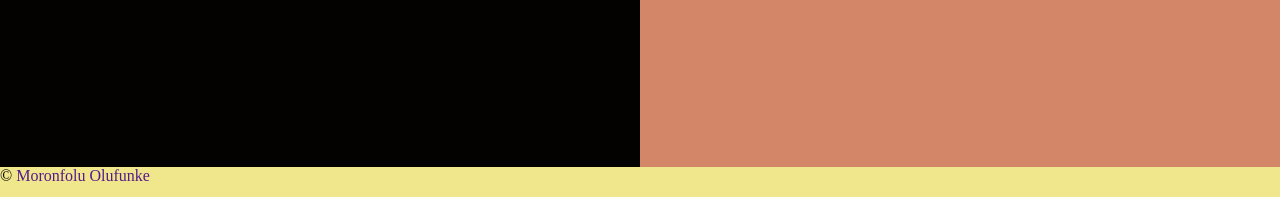
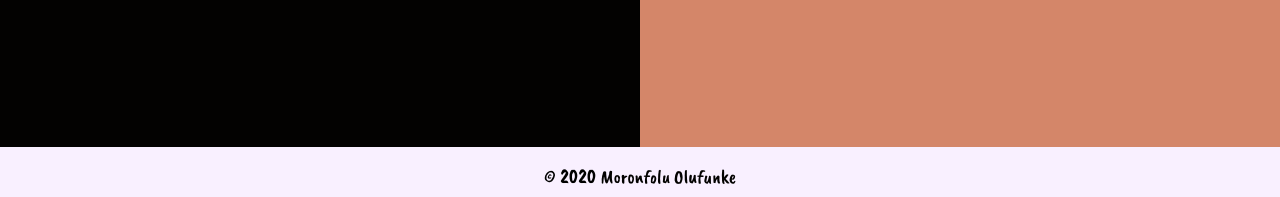
Before and after one commit to MoeRayo/DevTask---Registration-Page, a website: page index.html in a window 1280 px wide. Shown: the part 603-800 px from the top of the page. Drawn offline with nearby package versions, Linux system fonts and the light colour scheme.

Commit message:
feat: styling of the footer" " "
""
git push
"
clear
"

```diff
--- a/css/style.css
+++ b/css/style.css
@@ -35,7 +35,7 @@ main {
     "arrow form"
     "footer footer";
   grid-template-columns: 1fr 1fr;
-  grid-template-rows: auto 30px;
+  grid-template-rows: auto 50px;
   justify-content: center;
 }
 
@@ -192,3 +192,18 @@ form ~ button:hover {
   display: inline-block;
   margin-right: 0.8rem;
 }
+
+/* footer */
+
+footer {
+  text-align: center;
+  background-color: #f9f0ff;
+  padding: 1rem 0;
+  font-size: 1.3rem;
+  font-family: "Caveat Brush", cursive;
+}
+
+footer a {
+  color: #030201;
+  font-size: 1.2rem;
+}
--- a/index.html
+++ b/index.html
@@ -54,7 +54,12 @@
         </button>
       </section>
       <footer>
-        <p>&copy; <a href="">Moronfolu Olufunke</a></p>
+        <p>
+          &copy; 2020
+          <a href="https://github.com/MoeRayo" target="_blank"
+            >Moronfolu Olufunke</a
+          >
+        </p>
       </footer>
     </main>
     <script src="js/app.js"></script>
```
